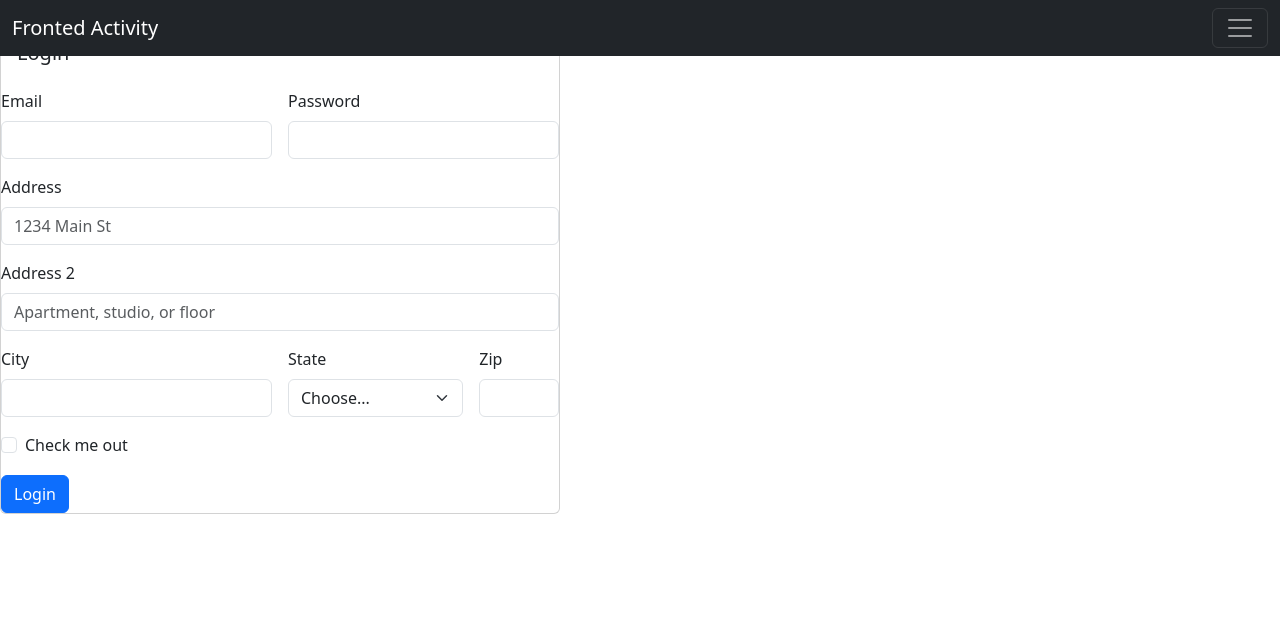
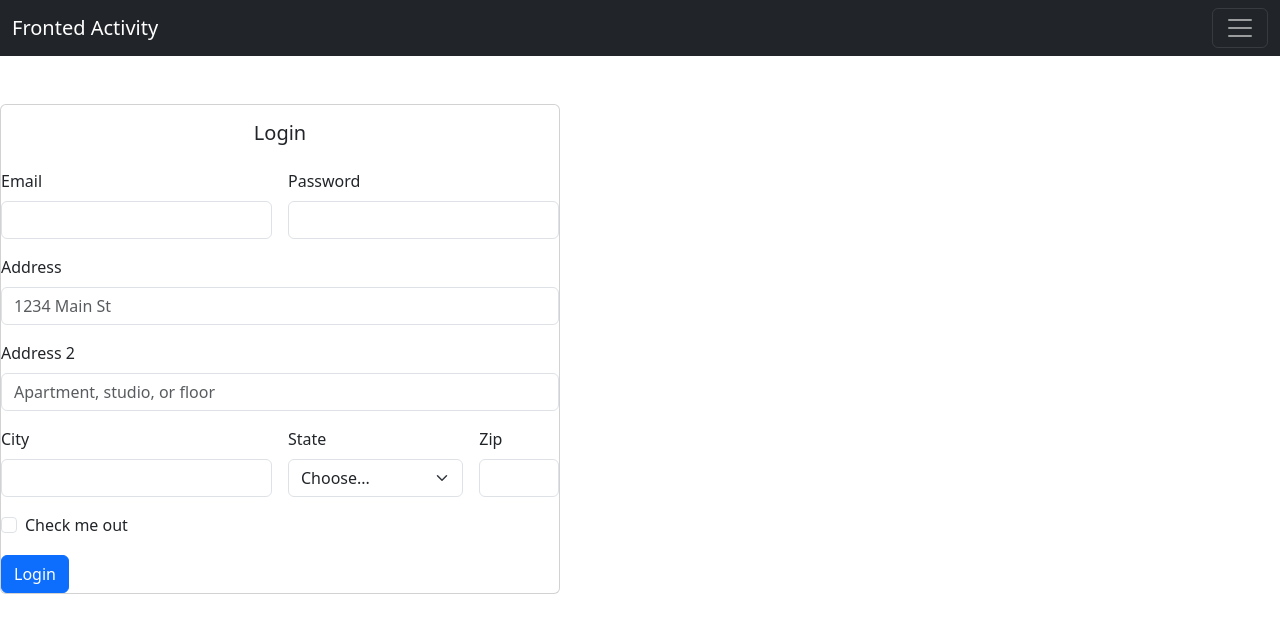
Before and after one commit to felipegustinr/TallerFronted, an Angular app in the folder frontedActivity/: page / in a window 1280 px wide. Shown: the top 632 px of the page. Built offline with nearby package versions, Linux system fonts and the light colour scheme.

Commit message:
Update styles.css

```diff
--- a/frontedActivity/src/styles.css
+++ b/frontedActivity/src/styles.css
@@ -1 +1,8 @@
 /* You can add global styles to this file, and also import other style files */
+.card{
+    margin-top: 5rem;
+    align-items: center;
+    .card-body{
+        text-align: center;
+    }
+}
```
